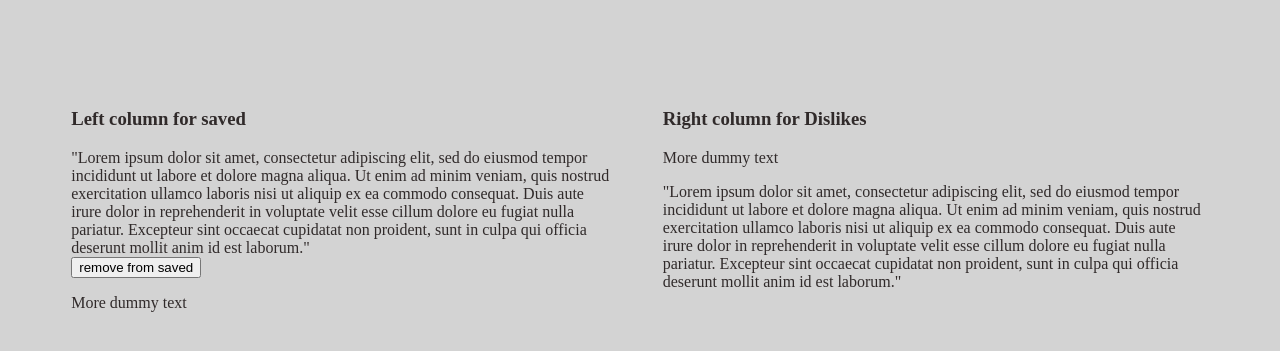
After one commit to CSC4350-TBD/GroupProject, a Flask app: page /user in a window 1280 px wide. The commit adds this page. Shown: the top 351 px of the page. Run offline with Flask 2, Linux system fonts and the light colour scheme.

Commit message:
added user.html and endpoint in router.py for user page

```diff
--- a/router.py
+++ b/router.py
@@ -1,65 +1,82 @@
 from flask import Flask
 from flask_login import LoginManager
-from wtforms import Form,TextField,PasswordField,validators,BooleanField
-from flask_login import login_user, logout_user, current_user, login_required,UserMixin
-from app import db,app,login  #app will be the app to run the initialization
+from wtforms import Form, TextField, PasswordField, validators, BooleanField
+from flask_login import login_user, logout_user, current_user, login_required, UserMixin
+from app import db, app  # app will be the app to run the initialization
 from model import User
 import requests
 from flask import render_template, flash, redirect, url_for, request
 from form import LoginForm, RegistrationForm
+from flask_sqlalchemy import SQLAlchemy
+import flask
+import os
+from moviedb import get_id, get_movie_info
+from imdb import get_imdb_id
 
-@login.user_loader
+
+login_manager = LoginManager()
+login_manager.login_view = "login"
+login_manager.init_app(app)
+
+
+@login_manager.user_loader
 def load_user(id):
     return User.query.get(int(id))
 
 
-@app.route('/')
-@app.route('/index')
-@login_required
+@app.route("/")
+@app.route("/index")
+# @login_required
 def index():
-    #main page here
-    return render_template('index.html')
+    # main page here
+    return render_template("index.html")
 
 
-@app.route('/login', methods=['GET', 'POST'])
+@app.route("/login", methods=["GET", "POST"])
 def login():
     if current_user.is_authenticated:
-        return redirect(url_for('index'))
+        return redirect(url_for("index"))
     form = LoginForm()
     if form.validate_on_submit():
         user = User.query.filter_by(username=form.username.data).first()
         if user is None or not user.check_password(form.password.data):
-            flash('Invalid username or password')
-            return redirect(url_for('login'))
+            flash("Invalid username or password")
+            return redirect(url_for("login"))
         login_user(user, remember=form.remember_me.data)
-        return redirect(url_for('index'))
-    return render_template('login.html', title='Sign In', form=form)
+        return redirect(url_for("index"))
+    return render_template("login.html", title="Sign In", form=form)
 
 
-@app.route('/register', methods=['GET', 'POST'])
+@app.route("/register", methods=["GET", "POST"])
 def register():
     if current_user.is_authenticated:
-        return redirect(url_for('index'))
+        return redirect(url_for("index"))
     form = RegistrationForm()
     if form.validate_on_submit():
         user = User(username=form.username.data)
         user.set_password(form.password.data)
         db.session.add(user)
         db.session.commit()
-        flash('Congratulations, you are now a registered user!')
-        return redirect(url_for('login'))
-    return render_template('register.html', title='Register', form=form)
+        flash("Congratulations, you are now a registered user!")
+        return redirect(url_for("login"))
+    return render_template("register.html", title="Register", form=form)
 
-@app.route('/logout')
+
+@app.route("/user", methods=["GET", "POST"])
+def user():
+    return render_template("user.html")
+
+
+@app.route("/logout")
 def logout():
     logout_user()
-    return redirect(url_for('login'))
+    return redirect(url_for("login"))
 
 
 if __name__ == "__main__":
-	app.run(
-        #uncomment following 2 lines once ready for deployment to heroku.
-		#host=os.getenv('IP', '0.0.0.0'),
-		#port=int(os.getenv('PORT', 8080)),
-		debug=True
-	)
+    app.run(
+        # uncomment following 2 lines once ready for deployment to heroku.
+        # host=os.getenv('IP', '0.0.0.0'),
+        # port=int(os.getenv('PORT', 8080)),
+        debug=True
+    )
--- a/static/style.css
+++ b/static/style.css
@@ -4,3 +4,19 @@ body{
     margin-top:7%;
     color: rgb(48, 42, 42)
 }
+
+#user_main{
+	text-align: left;
+	width: 90%;
+	display: flex;
+	margin: auto;
+    column-gap:4%;
+}
+
+#user_left{
+	flex-basis: 50%;
+}
+
+#user_right{
+	flex-basis: 50%;
+}
--- a/templates/login.html
+++ b/templates/login.html
@@ -23,6 +23,9 @@
             Remember Me
         </p>
         <input type="submit" value="Submit">
+        <p>
+            <a href={{ url_for('register' ) }}>No account? Register Here!</a>
+        </p>
     </form>
     <br />
 
--- a/templates/register.html
+++ b/templates/register.html
@@ -10,15 +10,15 @@
 </head>
 
 <body>
-    <form method='POST' , action='/register'>
+    <form name='RegistrationForm' method='POST' , action='/register'>
         <p>Please enter a username:<br />
             <input type="text" name="username" placeholder="Enter username" autofocus="">
         </p>
         <p>Please enter a password:<br />
-            <input type="text" name="username" placeholder="Enter password" autofocus="">
+            <input type="password" name="username" placeholder="Enter password" autofocus="">
         </p>
         <p>Please enter password again:<br />
-            <input type="text" name="username" placeholder="Enter password" autofocus="">
+            <input type="password" name="username" placeholder="Enter password" autofocus="">
         </p>
         <input type="submit" value="Submit">
     </form>
--- /dev/null
+++ b/templates/user.html
@@ -0,0 +1,58 @@
+<!DOCTYPE html>
+
+<html lang="en-us">
+
+<head>
+    <title>User Profile</title>
+    <link rel="icon" href={{ url_for('static', filename='icon.png' ) }} type="image/gif">
+    <link rel="stylesheet" href={{ url_for('static', filename='style.css' ) }} />
+</head>
+
+<body>
+    <!-- main area -->
+    <main id='user_main'>
+        <!-- left column -->
+        <aside id='user_left'>
+            <h3>Left column for saved</h3>
+            <p>
+                "Lorem ipsum dolor sit amet, consectetur adipiscing elit,
+                sed do eiusmod tempor incididunt ut labore et dolore magna aliqua.
+                Ut enim ad minim veniam, quis nostrud exercitation ullamco laboris nisi ut
+                aliquip ex ea commodo consequat. Duis aute irure dolor in reprehenderit in
+                voluptate velit esse cillum dolore eu fugiat nulla pariatur.
+                Excepteur sint occaecat cupidatat non proident, sunt in culpa qui officia deserunt
+                mollit anim id est laborum."
+                <br />
+                <button>remove from saved</button>
+            </p>
+
+            <p>
+                More dummy text
+            </p>
+        </aside>
+        <!-- end left column -->
+
+        <!-- right column -->
+        <aside id='user_right'>
+            <h3>Right column for Dislikes</h3>
+            <p>
+                More dummy text
+            </p>
+
+            <p>
+                "Lorem ipsum dolor sit amet, consectetur adipiscing elit,
+                sed do eiusmod tempor incididunt ut labore et dolore magna aliqua.
+                Ut enim ad minim veniam, quis nostrud exercitation ullamco laboris nisi ut
+                aliquip ex ea commodo consequat. Duis aute irure dolor in reprehenderit in
+                voluptate velit esse cillum dolore eu fugiat nulla pariatur.
+                Excepteur sint occaecat cupidatat non proident, sunt in culpa qui officia deserunt
+                mollit anim id est laborum."
+            </p>
+        </aside>
+        <!-- end right column -->
+
+        <!-- end main area -->
+    </main>
+</body>
+
+</html>
```
Also changed, not shown: app.py (+6 -1 lines), form.py (+12 -14 lines), model.py (+8 -9 lines), templates/index.html (+11 -2 lines).
